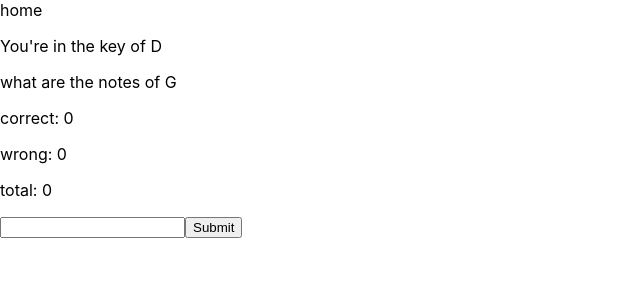
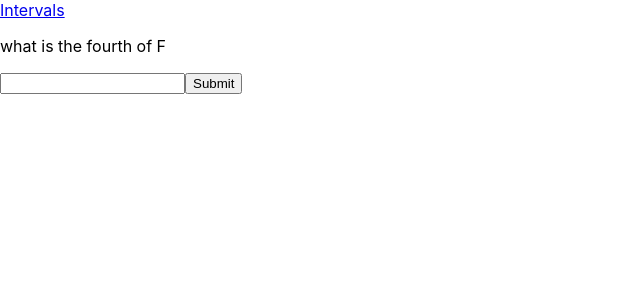
Before and after one commit to aj-malicsi/goated-fe, a React (Create React App) app: page /intervals/fourths in a window 1280 px wide. Shown: the top 300 px of the page, without its empty margins (0-640 px from the left). Built offline with nearby package versions, Linux system fonts and the light colour scheme.

Commit message:
add react router functionality for components

```diff
--- a/src/App.js
+++ b/src/App.js
@@ -1,12 +1,21 @@
-import logo from './logo.svg';
+import {
+  BrowserRouter,
+  Routes,
+  Route
+} from "react-router-dom";
 import './App.css';
-import FifthsForm from './forms/FifthsForm';
+import FifthsForm from './intervals/FifthsForm';
 import MajorChordsForm from './chords/DiatonicChordsForm';
+import NavBar from "./common/NavBar";
+
 
 function App() {
   return (
     <>
+    <NavBar/>
     home
+
+
 
     <MajorChordsForm />
     </>
--- /dev/null
+++ b/src/common/NavBar.jsx
@@ -0,0 +1,9 @@
+import {Link} from 'react-router-dom'
+
+export default function NavBar(){
+    return(
+        <>
+        <Link to="/intervals">Intervals</Link>
+        </>
+    )
+}
--- a/src/index.js
+++ b/src/index.js
@@ -1,14 +1,29 @@
 import React from 'react';
+import { BrowserRouter, Routes, Route } from "react-router-dom";
 import ReactDOM from 'react-dom';
 import './index.css';
 import App from './App';
 import reportWebVitals from './reportWebVitals';
+import FifthsForm from './intervals/FifthsForm';
+import FourthsForm from './intervals/FourthsForm';
+import ThirdsForm from './intervals/ThirdsForm';
+import IntervalsIndex from './intervals/IntervalsIndex';
 
 ReactDOM.render(
   <React.StrictMode>
-    <App />
+    <BrowserRouter>
+      <Routes>
+        <Route path="/" element={<App />}/>
+        <Route path="/intervals/fifths" element={<FifthsForm />}/>
+        <Route path="/intervals/fourths" element={<FourthsForm />}/>
+        <Route path="/intervals/thirds" element={<ThirdsForm />}/>
+        <Route path="/intervals" element={<IntervalsIndex />}/>
+      </Routes>
+    </BrowserRouter>
   </React.StrictMode>,
   document.getElementById('root')
+
+
 );
 
 // If you want to start measuring performance in your app, pass a function
--- /dev/null
+++ b/src/intervals/FifthsForm.jsx
@@ -0,0 +1,68 @@
+import React from "react";
+import {useState} from "react"
+import { useForm } from "react-hook-form";
+import NavBar from "../common/NavBar";
+
+export default function FifthsForm() {
+
+  const [correct, setCorrect] = useState(0)
+  const [wrong, setWrong] = useState(0)
+  const [total, setTotal] = useState(0)
+
+  const { register, handleSubmit, resetField, formState: { errors } } = useForm();
+
+
+  const onSubmit = data => {
+    resetField("answer")
+
+     if(data.answer === notes[val + 7]){
+         console.log("correct", data.answer, display)
+         let temp = correct + 1
+
+         setCorrect(temp)
+
+         setTotal(total + 1)
+         console.log("score", correct, wrong, total)
+     }
+     else{
+        console.log("wrong")
+        let temp = wrong + 1
+
+        setWrong(temp)
+
+        setTotal(total + 1)
+
+        console.log("score", correct, wrong, total)
+
+     }
+
+    }
+
+    var notes = ['C', 'C#/Db', 'D', 'D#/Eb', 'E', 'F', 'F#/Gb', 'G', 'G#/Ab','A', 'A#/Bb', 'B',
+    'C', 'C#/Db', 'D', 'D#/Eb', 'E', 'F', 'F#/Gb', 'G', 'G#/Ab','A', 'A#/Bb', 'B' ]
+    let val = Math.floor(Math.random() * 13)
+    let display = notes[val]
+
+
+
+  return (
+    <>
+    <NavBar />
+    <p>what is the fifth of {display}?</p>
+
+    <p>correct: {correct}</p>
+    <p>wrong: {wrong}</p>
+    <p>total: {total}</p>
+
+    <form onSubmit={handleSubmit(onSubmit)}>
+
+      <input defaultValue="" {...register("answer")} />
+
+
+
+
+      <input type="submit" />
+    </form>
+    </>
+  );
+}
--- /dev/null
+++ b/src/intervals/FourthsForm.jsx
@@ -0,0 +1,47 @@
+import React from "react";
+import { useForm } from "react-hook-form";
+import NavBar from "../common/NavBar";
+
+export default function FifthsForm() {
+
+  const { register, handleSubmit, watch, formState: { errors } } = useForm();
+  const onSubmit = data => {
+     if(data.answer === notes[val + 5]){
+         console.log("correct", data.answer, display)
+         correct += 1
+         console.log("score", correct, wrong, total)
+     }
+     else{
+        console.log("wrong")
+        console.log("score", correct, wrong, total)
+
+     }
+
+    }
+
+    var notes = ['C', 'C#/Db', 'D', 'D#/Eb', 'E', 'F', 'F#/Gb', 'G', 'G#/Ab','A', 'A#/Bb', 'B',
+    'C', 'C#/Db', 'D', 'D#/Eb', 'E', 'F', 'F#/Gb', 'G', 'G#/Ab','A', 'A#/Bb', 'B' ]
+    let val = Math.floor(Math.random() * 13)
+    let display = notes[val]
+    let correct = 0
+    let wrong = 0
+    let total = correct + wrong
+
+
+  return (
+    <>
+    <NavBar />
+    <p> what is the fourth of {display}</p>
+
+    <form onSubmit={handleSubmit(onSubmit)}>
+
+      <input defaultValue="" {...register("answer")} />
+
+
+
+
+      <input type="submit" />
+    </form>
+    </>
+  );
+}
--- /dev/null
+++ b/src/intervals/IntervalsIndex.jsx
@@ -0,0 +1,15 @@
+import {Link} from 'react-router-dom'
+import NavBar from '../common/NavBar'
+
+export default function IntervalsIndex(){
+    return(
+        <>
+        <NavBar />
+        <Link to="/intervals/fifths">Fifths</Link> <br/>
+        <Link to="/intervals/fourths">Fourths</Link><br/>
+        <Link to="/intervals/thirds">Thirds</Link><br/>
+
+        </>
+    )
+
+}
--- /dev/null
+++ b/src/intervals/ThirdsForm.jsx
@@ -0,0 +1,42 @@
+import React from "react";
+import { useForm } from "react-hook-form";
+import NavBar from "../common/NavBar";
+
+export default function FifthsForm() {
+
+  const { register, handleSubmit, watch, formState: { errors } } = useForm();
+  const onSubmit = data => {
+     if(data.answer === notes[val + 4]){
+         console.log("correct", data.answer, display)
+         console.log("score", correct, wrong, total)
+     }
+     else
+        console.log("wrong")
+    }
+
+    var notes = ['C', 'C#/Db', 'D', 'D#/Eb', 'E', 'F', 'F#/Gb', 'G', 'G#/Ab','A', 'A#/Bb', 'B',
+    'C', 'C#/Db', 'D', 'D#/Eb', 'E', 'F', 'F#/Gb', 'G', 'G#/Ab','A', 'A#/Bb', 'B' ]
+    let val = Math.floor(Math.random() * 13)
+    let display = notes[val]
+    let correct = 0
+    let wrong = 0
+    let total = correct + wrong
+
+
+  return (
+    <>
+    <NavBar />
+    <p>what is the third of {display}</p>
+
+    <form onSubmit={handleSubmit(onSubmit)}>
+
+      <input defaultValue="" {...register("answer")} />
+
+
+
+
+      <input type="submit" />
+    </form>
+    </>
+  );
+}
```
Also changed, not shown: src/chords/DiatonicChordsForm.jsx (+0 -17 lines).
